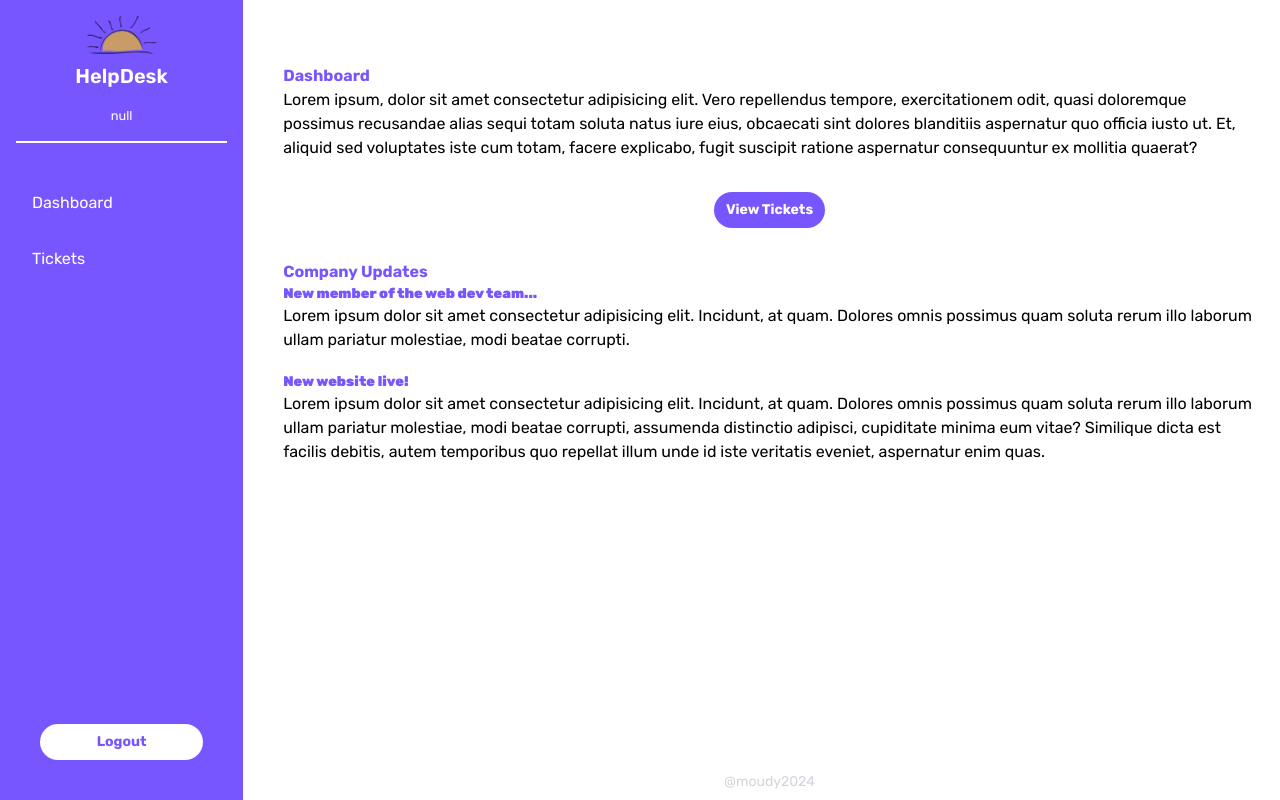
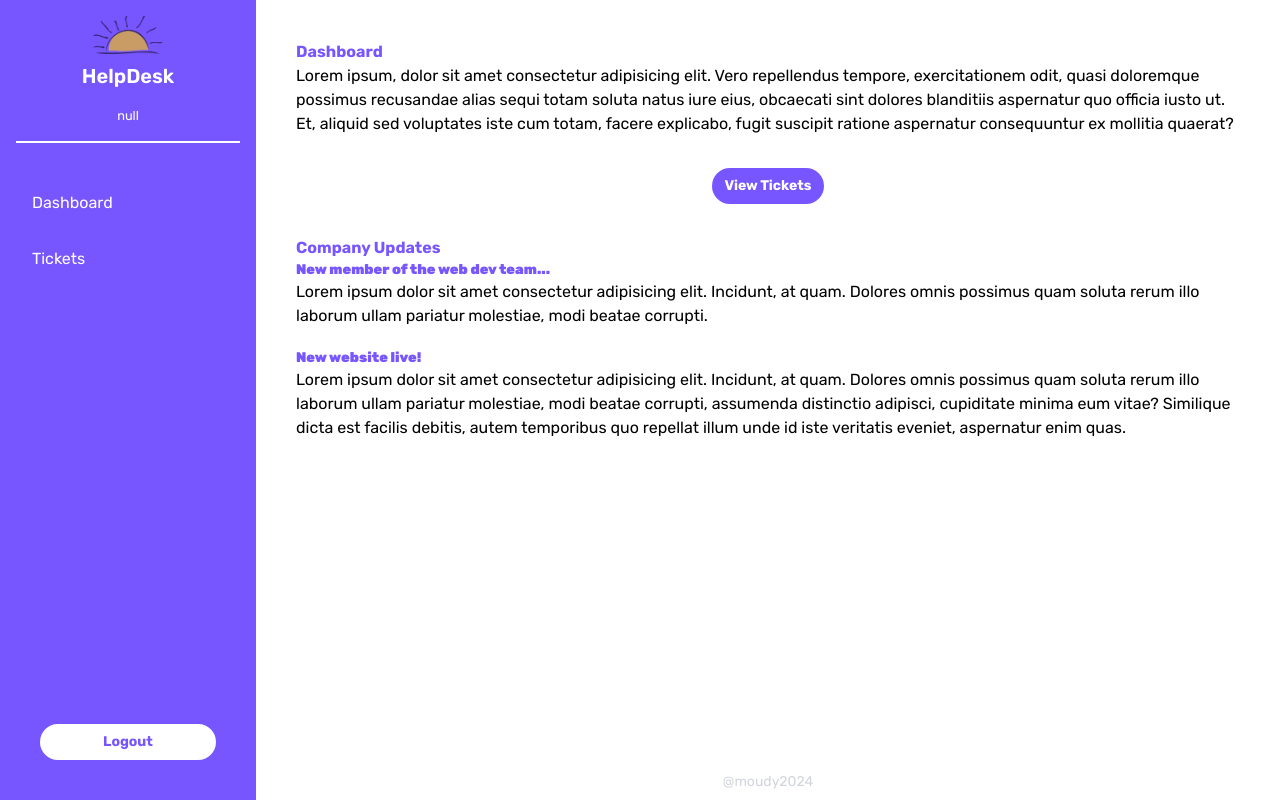
Before and after one commit to emoudy/helpdesk, a Next.js app: page / in a window 1280 px wide. Built offline with nearby package versions, Linux system fonts and the light colour scheme; no server answers.

Commit message:
css for the login page

```diff
--- a/app/(auth)/login/page.jsx
+++ b/app/(auth)/login/page.jsx
@@ -3,7 +3,7 @@ import AuthForm from "../AuthForm";
 export default function Login() {
   return (
     <main>
-      <h2 className="text-center">Log In</h2>
+      <h1 className="log-in-page">Log In</h1>
       <AuthForm />
     </main>
   );
--- a/app/globals.css
+++ b/app/globals.css
@@ -1,12 +1,16 @@
 @tailwind base;
 @tailwind components;
 @tailwind utilities;
+
+.log-in-page {
+  @apply text-center;
+}
 
 .help_desk_app {
   @apply
     bg-white
     h-screen
-    grid grid-rows-1 grid-cols-5 gap-4;
+    grid grid-rows-1 grid-cols-5;
 
   > .navbar {
     @apply
@@ -61,11 +65,8 @@
   > .content {
     @apply
       col-span-4
-      p-6 overflow-y-auto;
+      overflow-y-auto;
 
-      & h1, h2, h3 {
-        @apply text-primary;
-      }
 
       .ticket-list-header {
         @apply flex justify-between mb-10;
@@ -79,11 +80,15 @@
   }
 }
 
+/* main styles */
 main {
-  @apply mt-10;
+  @apply m-10;
 }
 
-/* button styles */
+/* headers styles */
+h1, h2, h3 {
+  @apply text-primary;
+}
 h1 {
   @apply font-bold text-lg;
 }
```
